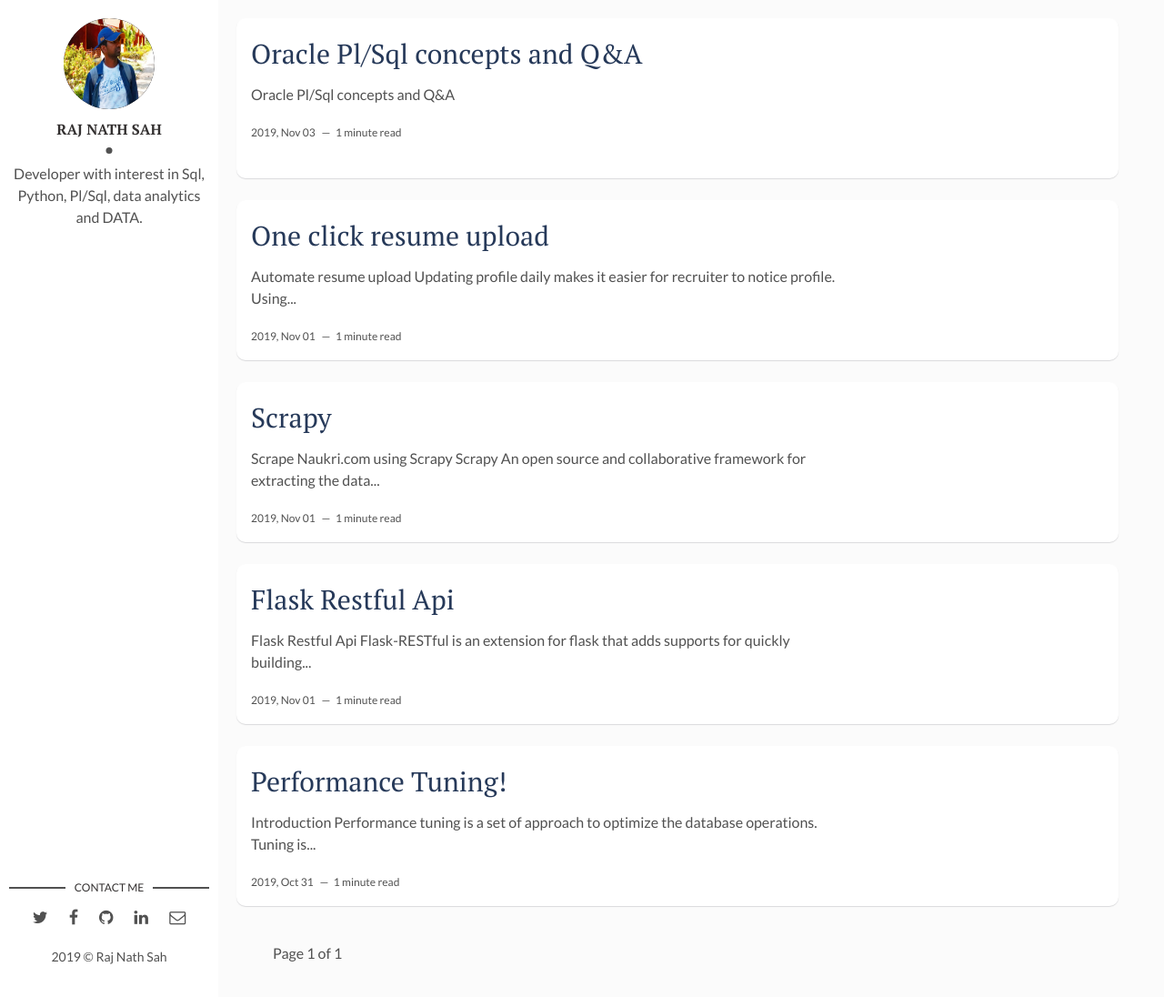
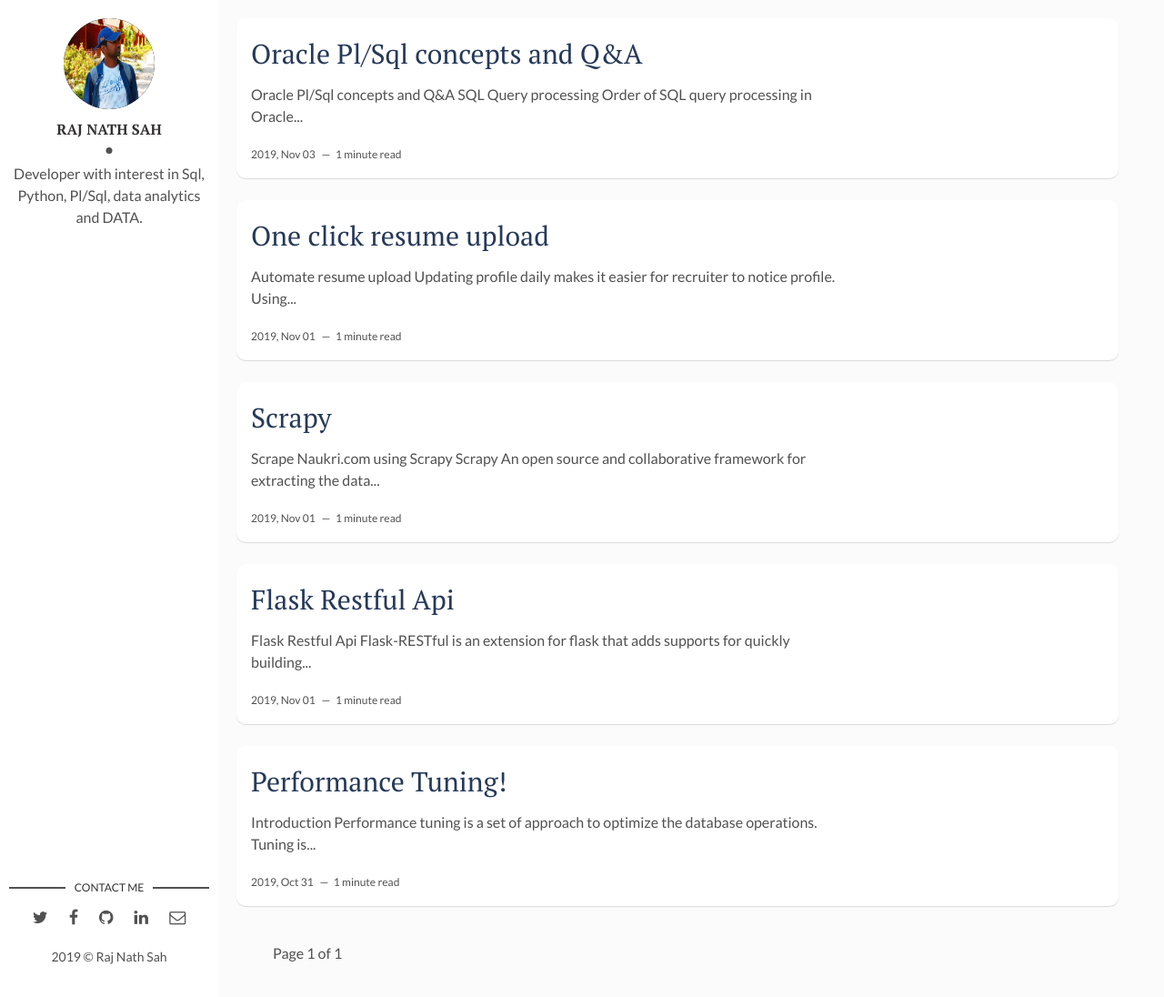
Before and after one commit to rajnathsah/rajnathsah.github.io, a Jekyll site: the page built from index.html, in a window 1280 px wide and 1096 px high. Shown: the whole window at 91% size. Built offline with Jekyll 4.4.1, drawn with Linux system fonts in a browser that asks for light colours; the list of posts is cut into pages by our own code.

Commit message:
Update 2019-11-03-Oracle-Pl-Sql-Questions.md

```diff
--- a/_posts/2019-11-03-Oracle-Pl-Sql-Questions.md
+++ b/_posts/2019-11-03-Oracle-Pl-Sql-Questions.md
@@ -7,3 +7,13 @@
 tags: [Oracle, SQL, PL/SQL] # add tag
 ---
 # Oracle Pl/Sql concepts and Q&A
+
+1. SQL Query processing
+Order of SQL query processing in Oracle database.
+* FROM
+* CONNECT BY
+* WHERE
+* GROUP BY
+* HAVING
+* SELECT
+* ORDER BY
```
